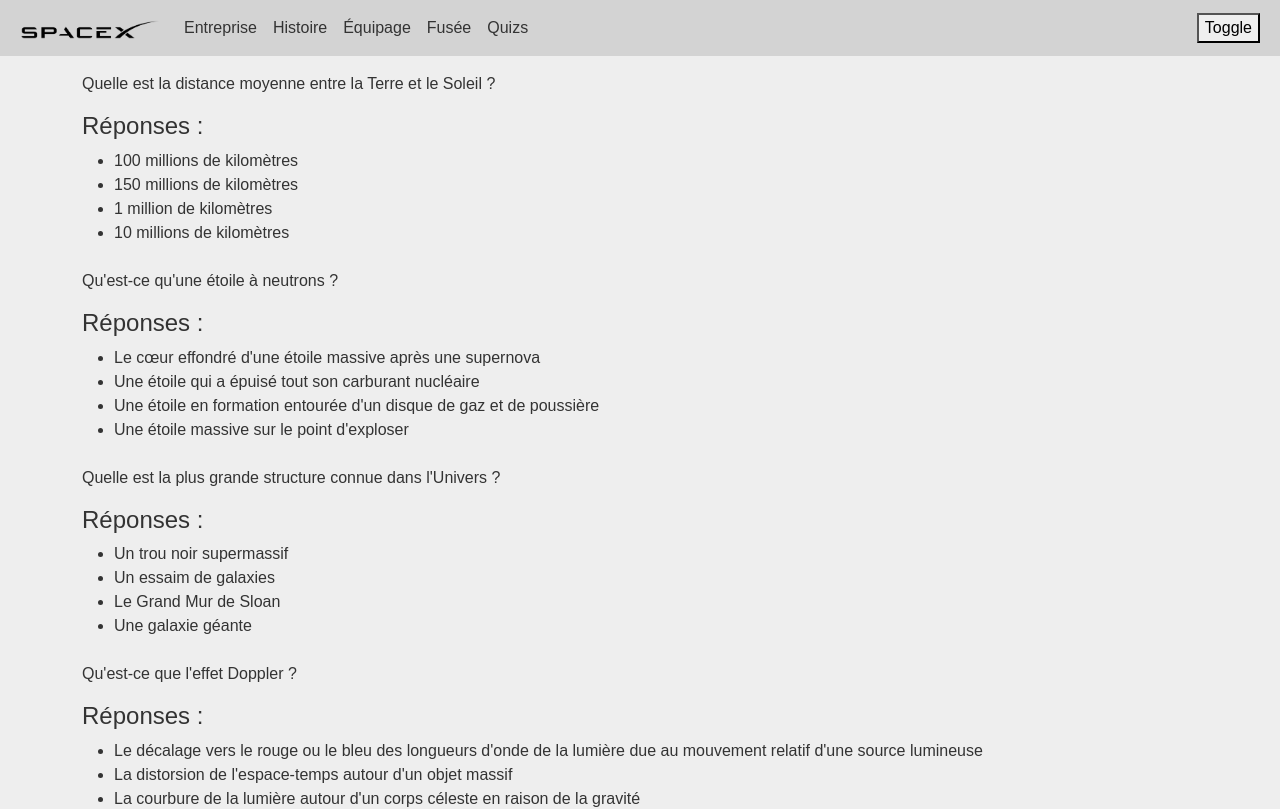
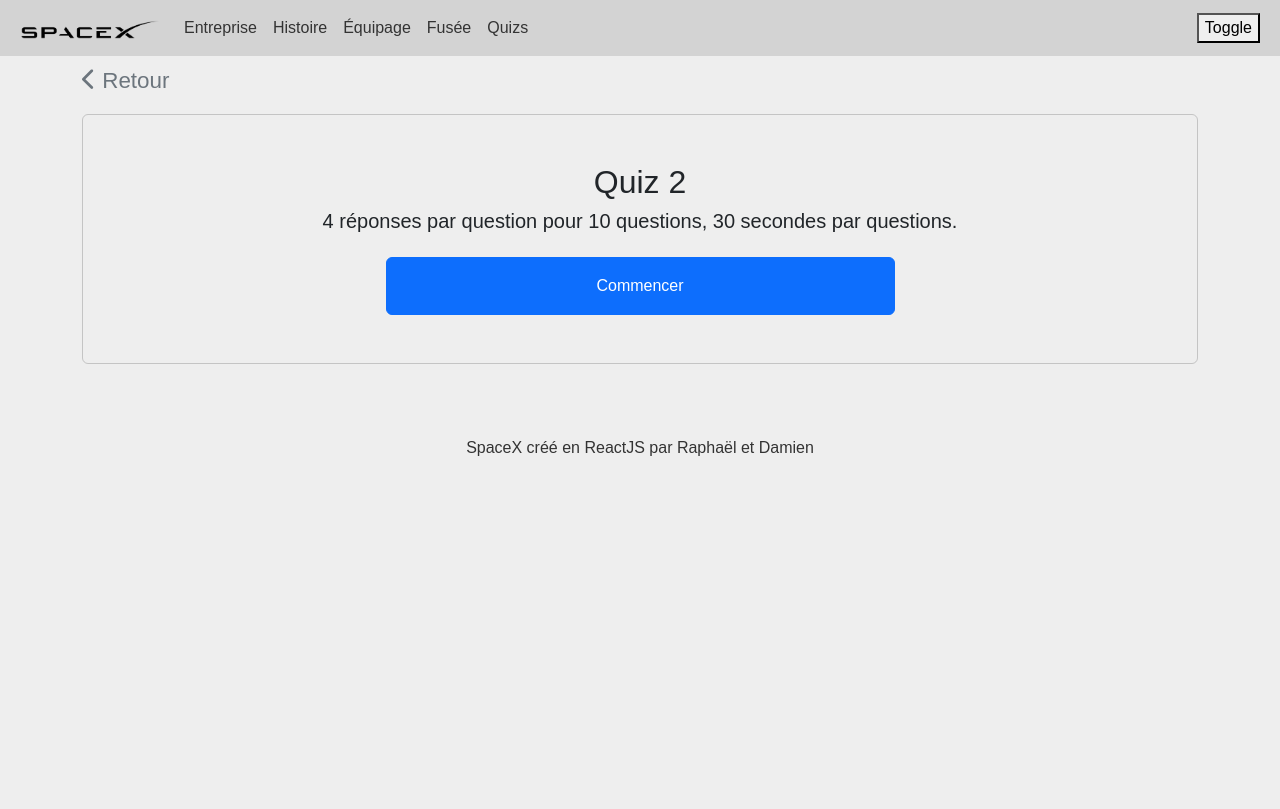
Before and after one commit to zbrwkq/React-project, a React (Create React App) app: page /quiz/1 in a window 1280 px wide. Shown: the top 809 px of the page. Built offline with nearby package versions, Linux system fonts and the light colour scheme.

Commit message:
quizz v1

```diff
--- a/src/assets/data/quizs.json
+++ b/src/assets/data/quizs.json
@@ -196,19 +196,19 @@
                 "question": "Quelle est la température approximative de la surface du Soleil ?",
                 "reponses": [
                     {
-                        "reponse": "6 000 degrés Celsius",
+                        "reponse": "5 000 degrés Celsius",
                         "etat": true
-                    },
-                    {
-                        "reponse": "5 000 degrés Celsius",
-                        "etat": false
                     },
                     {
                         "reponse": "10 000 degrés Celsius",
                         "etat": false
                     },
                     {
-                        "reponse": "reponse4",
+                        "reponse": "20 000 degrés Celsius",
+                        "etat": false
+                    },
+                    {
+                        "reponse": "4.10e10 degrés Celsius",
                         "etat": false
                     }
                 ]
--- a/src/assets/styles/style.css
+++ b/src/assets/styles/style.css
@@ -1,5 +1,8 @@
 .card{
     padding: 0 ;
+}
+.btn-outline-warning:hover{
+    color: white !important;
 }
 /*//////////////////////////// DARKMODE ////////////////////////////*/
 .light {
--- /dev/null
+++ b/src/components/layout/preQuiz.js
@@ -0,0 +1,20 @@
+import { Link } from "react-router-dom"
+import { FontAwesomeIcon } from '@fortawesome/react-fontawesome';
+import { faChevronRight } from "@fortawesome/free-solid-svg-icons";
+
+const PreQuiz = ({ title, maxTime, nextQuestion }) => {
+    return (
+        <div>
+            <Link to="/quizs" className="link-secondary btnRetour"><FontAwesomeIcon icon={faChevronRight} className="btnRetour" flip="horizontal" /> Retour</Link>
+            <div className='card mt-3 p-5 text-center bg-transparent'>
+                <p className="h2">{title}</p>
+                <p className="h5">4 réponses par question pour 10 questions, {maxTime} secondes par questions.</p>
+                <button onClick={nextQuestion} className='btn btn-primary w-50 m-auto py-3 mt-3'>
+                    Commencer
+                </button>
+            </div>
+        </div>
+    )
+}
+
+export default PreQuiz
--- a/src/components/layout/questionQuiz.js
+++ b/src/components/layout/questionQuiz.js
@@ -1,20 +1,23 @@
-import { Link } from 'react-router-dom';
+const QuestionQuiz = ({ question, addReponse }) => {
+    const handleClick = (e) => {
+        addReponse(e.target.dataset.index)
+    }
+    const color = ['primary', 'danger', 'warning', 'success']
+    return (
+        <div className='mt-5 row d-flex justify-content-around gy-3'>
+            <p className='h3 text-center'>{question.question}</p>
+            {question.reponses.map((reponse, index) => (
+                <button
+                    key={index}
+                    onClick={handleClick}
+                    className={`col-5 btn btn-outline-${color[index]} py-3 px-5`}
+                    data-index={index}
+                >
+                    {reponse.reponse}
+                </button>
+            ))}
+        </div>
+    )
+}
 
-const QuestionQuiz = ({ question }) => {
-    return (
-        <div className="mt-4">
-
-            <p>{question.question}</p>
-
-            <h4>Réponses :</h4>
-            <ul>
-                {question.reponses.map((reponse, index) => (
-                    <li key={index}>{reponse.reponse}</li>
-                ))}
-            </ul>
-
-        </div>
-    );
-};
-
-export default QuestionQuiz;
+export default QuestionQuiz
--- a/src/components/layout/rocketCharts.js
+++ b/src/components/layout/rocketCharts.js
@@ -104,9 +104,9 @@
                     </button>
                 </li>
             </ul>
-            <div className='tab-content p-3 border-end border-start border-bottom' id='myTabContent'>
+            <div className='tab-content p-3 border-end border-start border-bottom bg-white' id='myTabContent'>
                 <div
-                    className='tab-pane show active fade'
+                    className='tab-pane show active'
                     id='height'
                     role='tabpanel'
                     aria-labelledby='height-tab'
@@ -114,7 +114,7 @@
                     <Bar options={options} data={heightData}/>
                 </div>
                 <div
-                    className='tab-pane fade'
+                    className='tab-pane'
                     id='diameter'
                     role='tabpanel'
                     aria-labelledby='diameter-tab'
@@ -122,7 +122,7 @@
                     <Bar options={options} data={diameterData} />
                 </div>
                 <div
-                    className='tab-pane fade'
+                    className='tab-pane'
                     id='mass'
                     role='tabpanel'
                     aria-labelledby='mass-tab'
--- a/src/components/layout/timer.js
+++ b/src/components/layout/timer.js
@@ -1,7 +1,7 @@
 const Timer = ({time, maxTime}) => {
     return (
-        <div class="progress">
-            <div class="progress-bar w-75" role="progressbar" aria-valuenow={time} aria-valuemin="0" aria-valuemax={maxTime}></div>
+        <div className="progress">
+            <div className="progress-bar" style={{width: `${time * 100 / maxTime }%`}} role="progressbar" aria-valuenow={time} aria-valuemin="0" aria-valuemax={maxTime}></div>
         </div>
      );
 }
--- a/src/components/pages/quiz.js
+++ b/src/components/pages/quiz.js
@@ -1,58 +1,102 @@
 import React, { useState, useEffect } from 'react'
-import { Link, useParams } from 'react-router-dom';
+import { useParams } from 'react-router-dom'
+import { ToastContainer, toast } from 'react-toastify'
+
 import quizs from '../../assets/data/quizs.json'
-import { ToastContainer, toast } from 'react-toastify';
-import QuestionQuiz from '../layout/questionQuiz';
+import QuestionQuiz from '../layout/questionQuiz'
+import Timer from '../layout/timer'
+import PreQuiz from '../layout/preQuiz'
 
 const Quiz = () => {
-    const [data, setData, currQuestion] = useState([])
+    const [data, setData] = useState(null)
+    const [currQuestion, setCurrQuestion] = useState(-1)
+    const [timer, setTimer] = useState(null)
+    const maxTime = 30
+    const [time, setTime] = useState(maxTime)
+    const [reponseUser, setReponseUser] = useState([])
+    const [finished, setFinished] = useState(false)
+    const [title, setTitle] = useState(false)
+
     const { id = '' } = useParams()
 
     const fetchData = async () => {
         try {
-            const selectedQuiz = quizs.filter((quiz) => quiz.id.toString() === id)[0];
+            const selectedQuiz = quizs.filter((quiz) => quiz.id.toString() === id)[0]
 
             if (selectedQuiz) {
                 const shuffledQuestions = selectedQuiz.questions.map((question) => ({
                     ...question,
                     reponses: shuffleArray(question.reponses),
-                }));
+                }))
 
-                setData(shuffledQuestions);
+                setTitle(selectedQuiz.nom)
+                setData(shuffledQuestions)
             } else {
-                toast.error("Quiz non trouvé");
+                toast.error('Quiz non trouvé')
             }
         } catch (error) {
-            toast.error(`Une erreur s'est produite : ${error.message}`);
+            toast.error(`Une erreur s'est produite : ${error.message}`)
         }
-    };
-
+    }
 
     useEffect(() => {
         fetchData()
     }, [])
 
+    const nextQuestion = () => {
+        clearInterval(timer)
+        setTime(maxTime)
+        if (currQuestion === data.length - 1) {
+            setFinished(true)
+        }
+        setCurrQuestion(currQuestion + 1)
+
+        setTimer(
+            setInterval(() => {
+                setTime((prevTime) => prevTime - 1)
+            }, 1000),
+        )
+    }
+
+    useEffect(() => {
+        if (time < 0) {
+            nextQuestion()
+        }
+    }, [time])
+
     const shuffleArray = (array) => {
-        const compareRandom = () => Math.random() - 0.5;
-        const shuffledArray = [...array];
-        shuffledArray.sort(compareRandom);
+        const compareRandom = () => Math.random() - 0.5
+        const shuffledArray = [...array]
+        shuffledArray.sort(compareRandom)
 
-        return shuffledArray;
-    };
+        return shuffledArray
+    }
 
-
+    const addReponse = (reponse) => {
+        reponseUser[currQuestion] = reponse
+        nextQuestion()
+        console.log(reponseUser)
+    }
     return (
         <div className='container mt-3'>
             <ToastContainer />
-
-            {data.map((question, index) => (
-
-                <QuestionQuiz key={question.id} question={question} />
-
-            ))}
+            {currQuestion === -1 ? (
+                <PreQuiz title={title} maxTime={maxTime} nextQuestion={nextQuestion}></PreQuiz>
+            ) : (
+                <>
+                    {!finished ? (
+                        <>
+                            <Timer time={time} maxTime={maxTime} />
+                            <QuestionQuiz
+                                question={data[currQuestion]}
+                                addReponse={addReponse}
+                            />
+                        </>
+                    ) : null}
+                </>
+            )}
         </div>
-    );
-
+    )
 }
 
 export default Quiz
```
